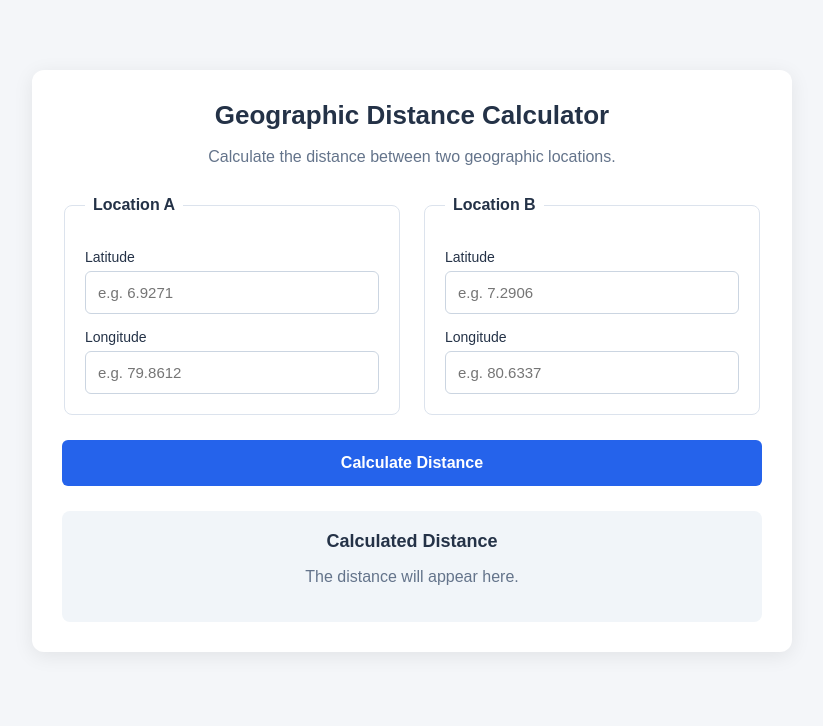
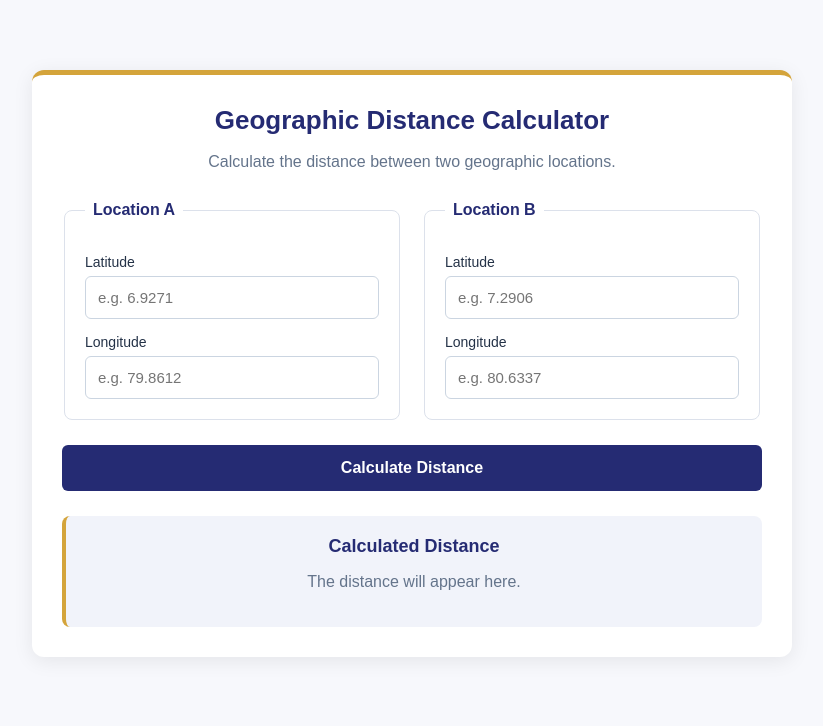
Before and after one commit to SenujaDewmith/distance-calculator, a PHP site: page / in a window 1280 px wide. Shown: the top 726 px of the page, without its empty margins (228-1051 px from the left). Run offline with PHP 8.4, Linux system fonts and the light colour scheme.

Commit message:
theme color changed

```diff
--- a/assets/style.css
+++ b/assets/style.css
@@ -1,3 +1,23 @@
+
+/* =========================================
+   Geographic Distance Calculator
+   Corporate-Inspired Colour Theme
+   ========================================= */
+
+:root {
+    --primary-color: #252B73;
+    --primary-hover: #191F57;
+    --accent-gold: #D4A43B;
+    --background-color: #F7F8FC;
+    --card-background: #FFFFFF;
+    --result-background: #F1F3FA;
+    --text-color: #243247;
+    --muted-text: #64748B;
+    --border-color: #DCE1EB;
+    --error-color: #B91C1C;
+}
+
+/* General Styles */
 
 * {
     box-sizing: border-box;
@@ -7,30 +27,38 @@ body {
     margin: 0;
     padding: 30px 15px;
     font-family: Arial, sans-serif;
-    background-color: #f4f6f9;
-    color: #243247;
+    background-color: var(--background-color);
+    color: var(--text-color);
 }
+
+/* Main Calculator Container */
 
 .calculator-container {
     max-width: 760px;
     margin: 40px auto;
     padding: 30px;
-    background-color: #ffffff;
+    background-color: var(--card-background);
+    border-top: 5px solid var(--accent-gold);
     border-radius: 12px;
     box-shadow: 0 4px 20px rgba(0, 0, 0, 0.08);
 }
+
+/* Headings and Description */
 
 h1 {
     margin-top: 0;
     text-align: center;
     font-size: 26px;
+    color: var(--primary-color);
 }
 
 .description {
     text-align: center;
-    color: #64748b;
+    color: var(--muted-text);
     margin-bottom: 30px;
 }
+
+/* Location Input Layout */
 
 .locations-grid {
     display: grid;
@@ -41,14 +69,17 @@ h1 {
 .location-card {
     min-width: 0;
     padding: 20px;
-    border: 1px solid #dce3ed;
+    border: 1px solid var(--border-color);
     border-radius: 8px;
 }
 
 .location-card legend {
     font-weight: bold;
     padding: 0 8px;
+    color: var(--primary-color);
 }
+
+/* Input Fields */
 
 label {
     display: block;
@@ -59,22 +90,24 @@ label {
 input {
     width: 100%;
     padding: 12px;
-    border: 1px solid #cbd5e1;
+    border: 1px solid #CBD5E1;
     border-radius: 6px;
     font-size: 15px;
 }
 
 input:focus {
-    outline: 2px solid #2563eb;
+    outline: 2px solid var(--accent-gold);
     outline-offset: 1px;
 }
+
+/* Calculate Button */
 
 button {
     width: 100%;
     margin-top: 25px;
     padding: 14px;
-    background-color: #2563eb;
-    color: white;
+    background-color: var(--primary-color);
+    color: #FFFFFF;
     border: none;
     border-radius: 6px;
     font-size: 16px;
@@ -83,13 +116,21 @@ button {
 }
 
 button:hover {
-    background-color: #1d4ed8;
+    background-color: var(--primary-hover);
 }
+
+button:focus-visible {
+    outline: 3px solid var(--accent-gold);
+    outline-offset: 3px;
+}
+
+/* Result Section */
 
 .result {
     margin-top: 25px;
     padding: 20px;
-    background-color: #f1f5f9;
+    background-color: var(--result-background);
+    border-left: 4px solid var(--accent-gold);
     border-radius: 8px;
     text-align: center;
 }
@@ -97,11 +138,25 @@ button:hover {
 .result h2 {
     margin-top: 0;
     font-size: 18px;
+    color: var(--primary-color);
 }
 
 .result p {
-    color: #64748b;
+    color: var(--muted-text);
 }
+
+.result .distance-value {
+    font-size: 28px;
+    font-weight: bold;
+    color: var(--primary-color);
+}
+
+.result .error-message {
+    font-weight: 600;
+    color: var(--error-color);
+}
+
+/* Responsive Design */
 
 @media (max-width: 600px) {
     .calculator-container {
@@ -113,14 +168,3 @@ button:hover {
         grid-template-columns: 1fr;
     }
 }
-
-.result .distance-value {
-    font-size: 28px;
-    font-weight: bold;
-    color: #166534;
-}
-
-.result .error-message {
-    font-weight: 600;
-    color: #b91c1c;
-}
```
